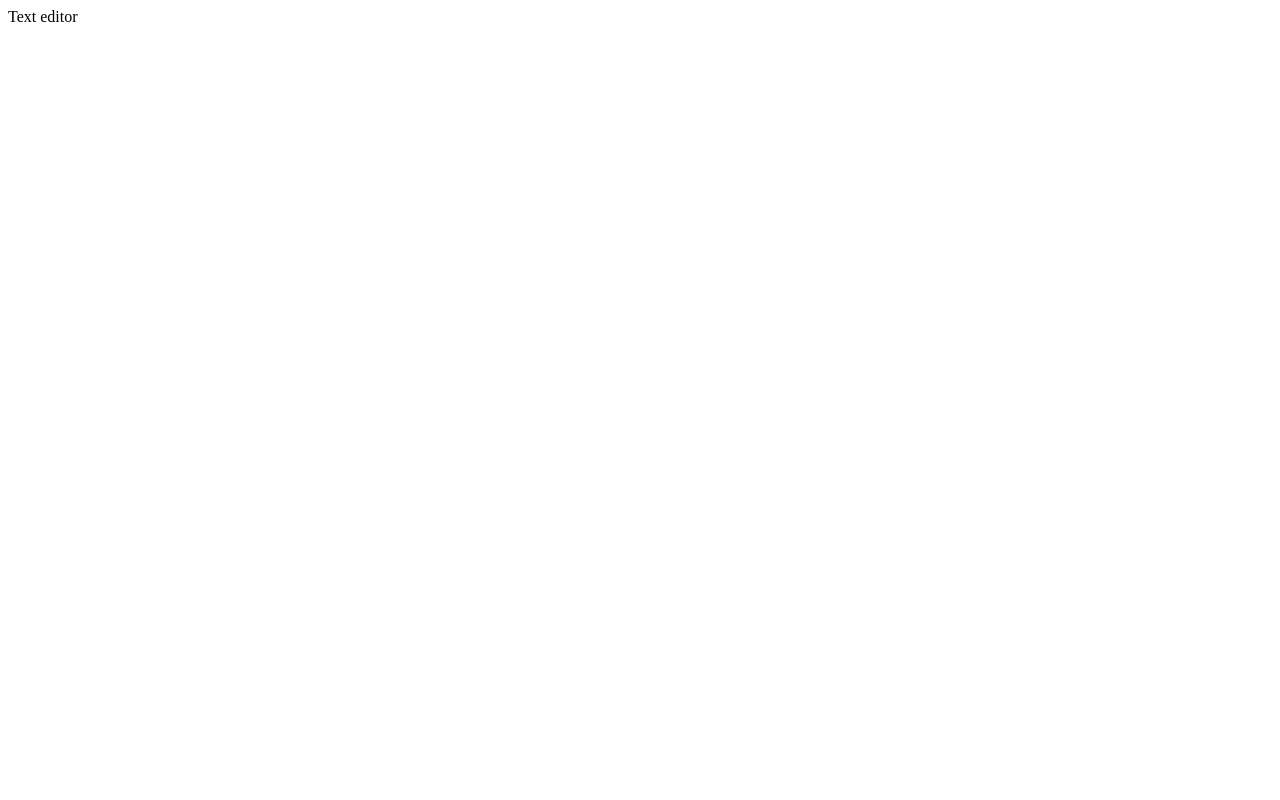
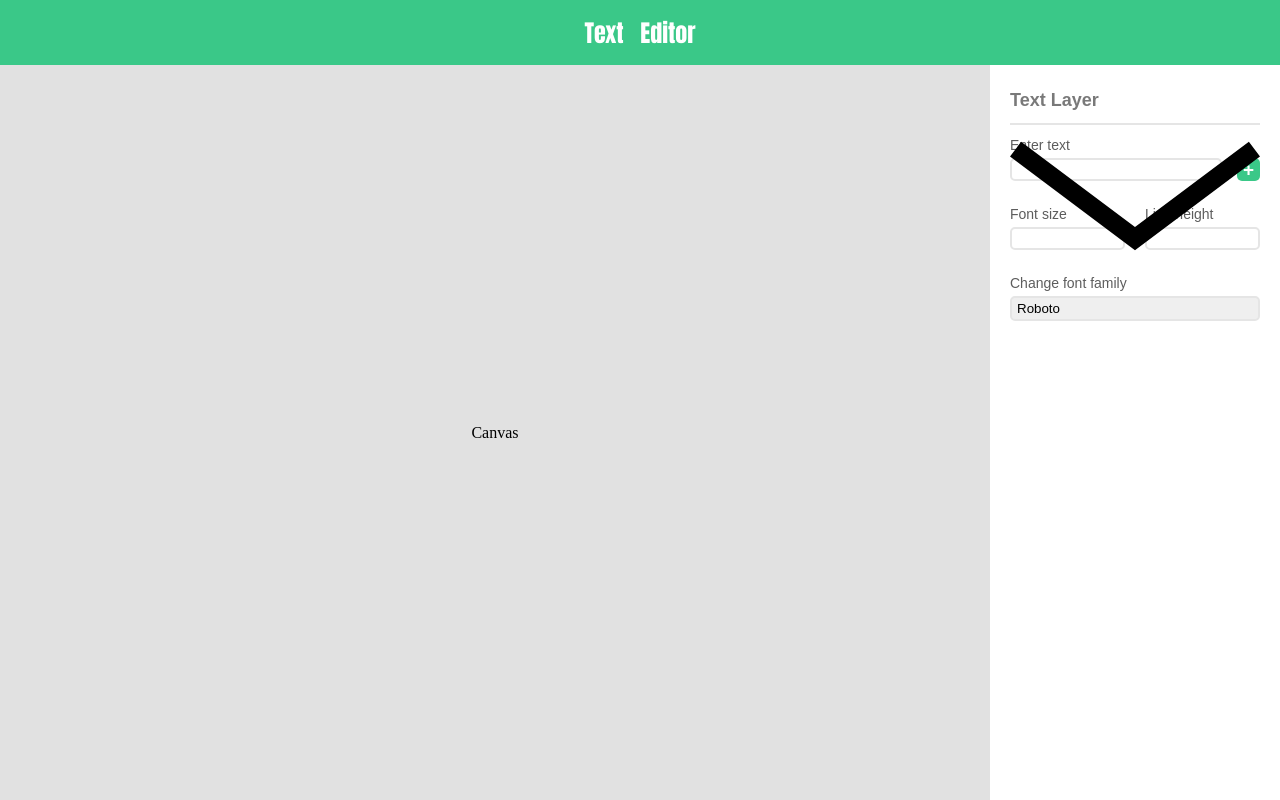
Before and after one commit to msimicshauma/text-editor, a Vue app: page /#/ in a window 1280 px wide. Built offline with nearby package versions, Linux system fonts and the light colour scheme.

Commit message:
create html structure and style elements

```diff
--- a/src/App.vue
+++ b/src/App.vue
@@ -1,8 +1,11 @@
 <template>
   <div id="app">
-    <router-view/>
+    <router-view />
   </div>
 </template>
 
 <style>
+  body {
+    margin: 0;
+  }
 </style>
--- a/src/views/Home.vue
+++ b/src/views/Home.vue
@@ -1,6 +1,49 @@
 <template>
-  <div>
-    Text editor
+  <div class="wrapper">
+    <div class="header">
+      Text Editor
+    </div>
+    <div class="main">
+      <div class="canvas-wrapper">
+        Canvas
+      </div>
+      <div class="menu-wrapper">
+        <span class="menu-header">Text Layer</span>
+        <hr class="break">
+        <div class="flex justify-between">
+          <div class="flex flex-col flex-grow">
+            <label for="entertext">Enter text</label>
+            <input type="text" id="entertext" name="entertext">
+          </div>
+          <div class="plus-button">
+            +
+          </div>
+        </div>
+        <div class="flex justify-between">
+          <div class="flex flex-col width-115 margin-top-25">
+            <label for="fontsize">Font size</label>
+            <input type="text" id="fontsize" name="fontsize">
+          </div>
+          <div class="flex flex-col width-115 margin-top-25">
+            <label for="lineheight">Line height</label>
+            <input type="text" id="lineheight" name="lineheight">
+          </div>
+        </div>
+        <div class="flex flex-col margin-top-25 relative">
+          <label for="cars">Change font family</label>
+          <select
+            id="cars"
+            class="margin-top-5"
+          >
+            <option value="roboto">Roboto</option>
+          </select>
+          <img
+            src="/src/assets/icons/caret-down.svg"
+            class="caret-down"
+          >
+        </div>
+      </div>
+    </div>
   </div>
 </template>
 
@@ -10,3 +53,115 @@
     components: {}
   }
 </script>
+
+<style scoped>
+  .flex {
+    display: flex;
+  }
+  .flex-col {
+    flex-direction: column;
+  }
+  .flex-grow {
+    flex-grow: 1;
+  }
+  .justify-between {
+    justify-content: space-between;
+  }
+  .relative {
+    position: relative;
+  }
+
+  .wrapper {
+    display: flex;
+    flex-direction: column;
+    height: 100vh;
+  }
+  .header {
+    font-family: 'Impact', sans-serif;
+    text-align: center;
+    padding: 15px 0 14px;
+    background-color: #3ac888;
+    color: #fff;
+    font-size: 1.5rem;
+    font-weight: bold;
+    word-spacing: 11px;
+  }
+  .main {
+    display: flex;
+    justify-content: flex-end;
+    height: 100%;
+  }
+  .canvas-wrapper {
+    background-color: #e1e1e1;
+    display: flex;
+    justify-content: center;
+    align-items: center;
+    flex-grow: 1;
+  }
+  .menu-wrapper {
+    font-family: 'Arial', sans-serif;
+    background-color: #fff;
+    padding: 25px 20px;
+    width: 250px;
+  }
+  .menu-header {
+    color: #797979;
+    font-weight: 600;
+    font-size: 18px;
+    padding-bottom: 11px;
+  }
+  .break {
+    background-color: #e5e5e5;
+    border: 0;
+    height: 2px;
+    margin: 12px 0;
+  }
+  label {
+    font-size: 14px;
+    color: #5d5d5d;
+  }
+  input {
+    height: 19px;
+    padding: 0 5px;
+    border: 2px solid #e5e5e5;
+    border-radius: 5px;
+    outline: none;
+    margin-top: 5px;
+  }
+  .width-115 {
+    width: 115px;
+  }
+  .margin-top-5 {
+    margin-top: 5px;
+  }
+  .margin-top-25 {
+    margin-top: 25px;
+  }
+  .plus-button {
+    height: 23px;
+    width: 23px;
+    line-height: 23px;
+    text-align: center;
+    vertical-align: middle;
+    border-radius: 5px;
+    align-self: flex-end;
+    cursor: pointer;
+    background-color: #3ac888;
+    color: #fff;
+    font-size: 19px;
+    font-weight: bold;
+    margin-left: 15px;
+  }
+  select {
+    appearance: none;
+    border: 2px solid #e5e5e5;
+    padding: 3px 5px;
+    border-radius: 5px;
+    outline: none;
+  }
+  .caret-down {
+    position: absolute;
+    bottom: 0;
+    right: 0;
+  }
+</style>
```
Also changed, not shown: src/assets/icons/caret-down.svg (added).
